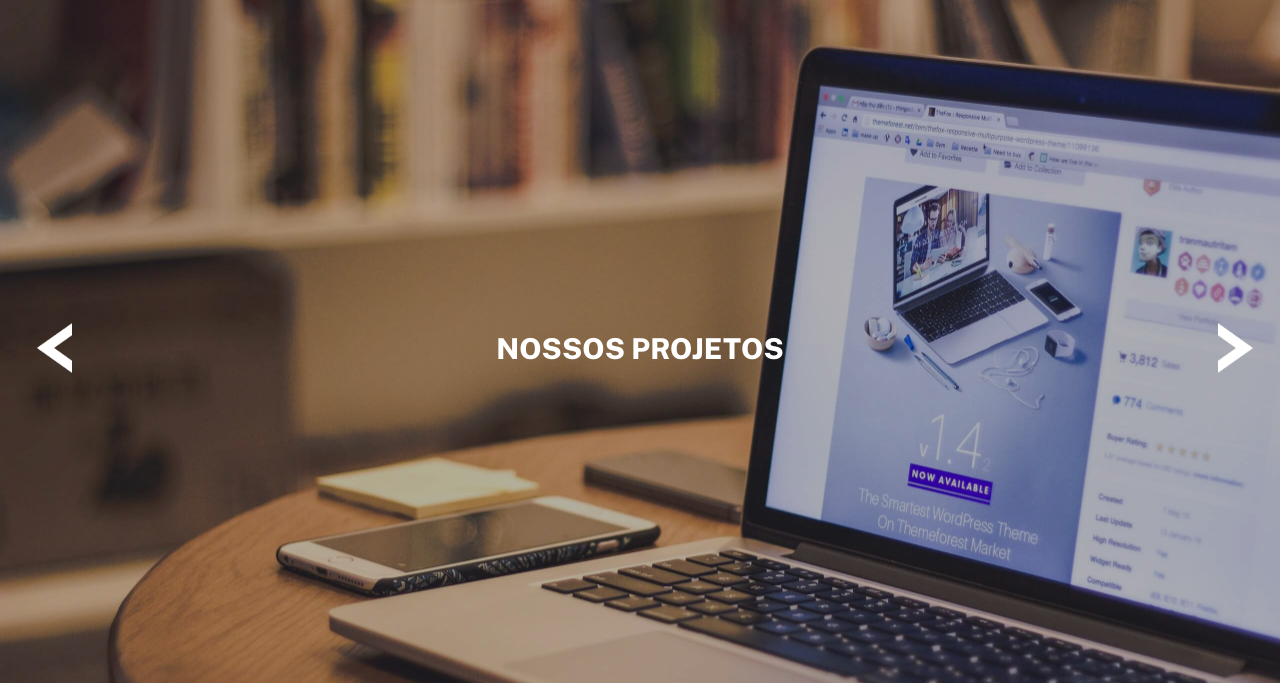
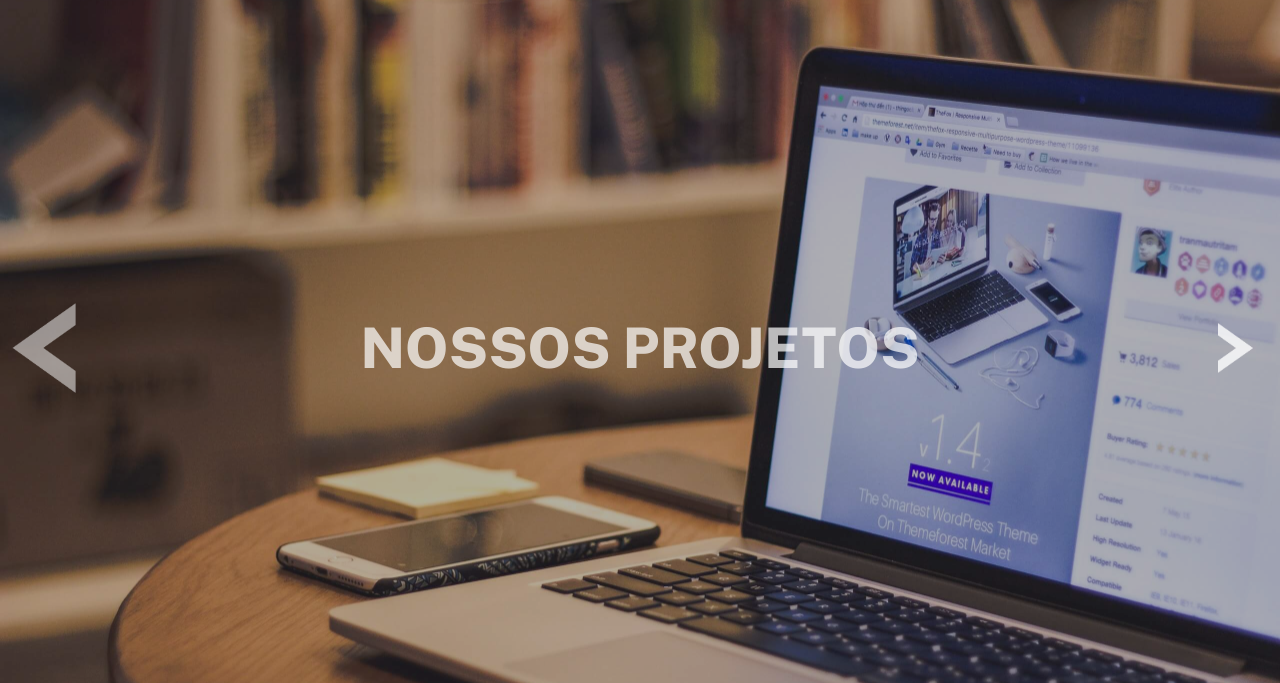
Before and after one commit to TiagoSSCarneiro/pagina-web-agenciaXPTO, a plain HTML site: page index.html in a window 1280 px wide. In both pictures the pointer is over the link "Voltar". Shown: the part 117-800 px from the top of the page. Drawn offline with nearby package versions, Linux system fonts and the light colour scheme.

Commit message:
Melhoria so css

```diff
--- a/src/css/style.css
+++ b/src/css/style.css
@@ -124,7 +124,8 @@ body {
 .conteudo-principal .paineis .titulo {
     color: #fff;
     text-transform: uppercase;
-    font-size: calc(1em + 1vw);
+    font-size: calc(2.7em + 1vw);
+    opacity: 0.7;
 
 }
 
@@ -139,6 +140,8 @@ body {
     text-indent: 100%;
     overflow: hidden;
     transition: all 0.3s;
+    opacity: 0.8;
+
 }
 
 .conteudo-principal .paineis .seta.btn-voltar {
@@ -147,12 +150,20 @@ body {
 
 }
 
+
 .conteudo-principal .paineis .seta.btn-avancar {
     right: 20px;
+
 }
 
-.conteudo-principal .paineis .seta:hover {
-    width: 70px;
+.conteudo-principal .paineis .btn-voltar:hover {
+    opacity: 0.5;
+    transform: rotate(180deg) scale(1.8);
+
+
+}
+.conteudo-principal .paineis .btn-avancar:hover {
+    transform:  scale(1.8);
 
 }
 
```
